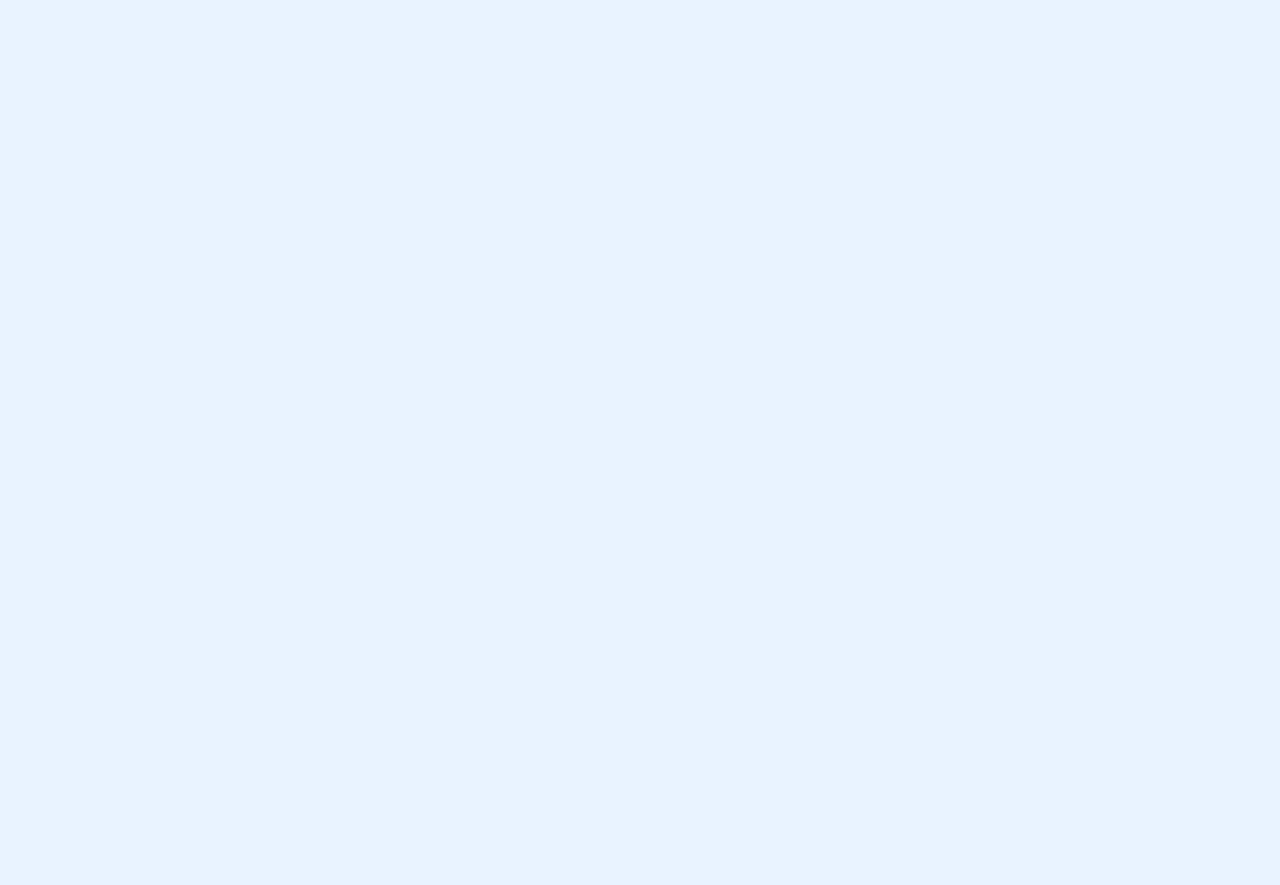
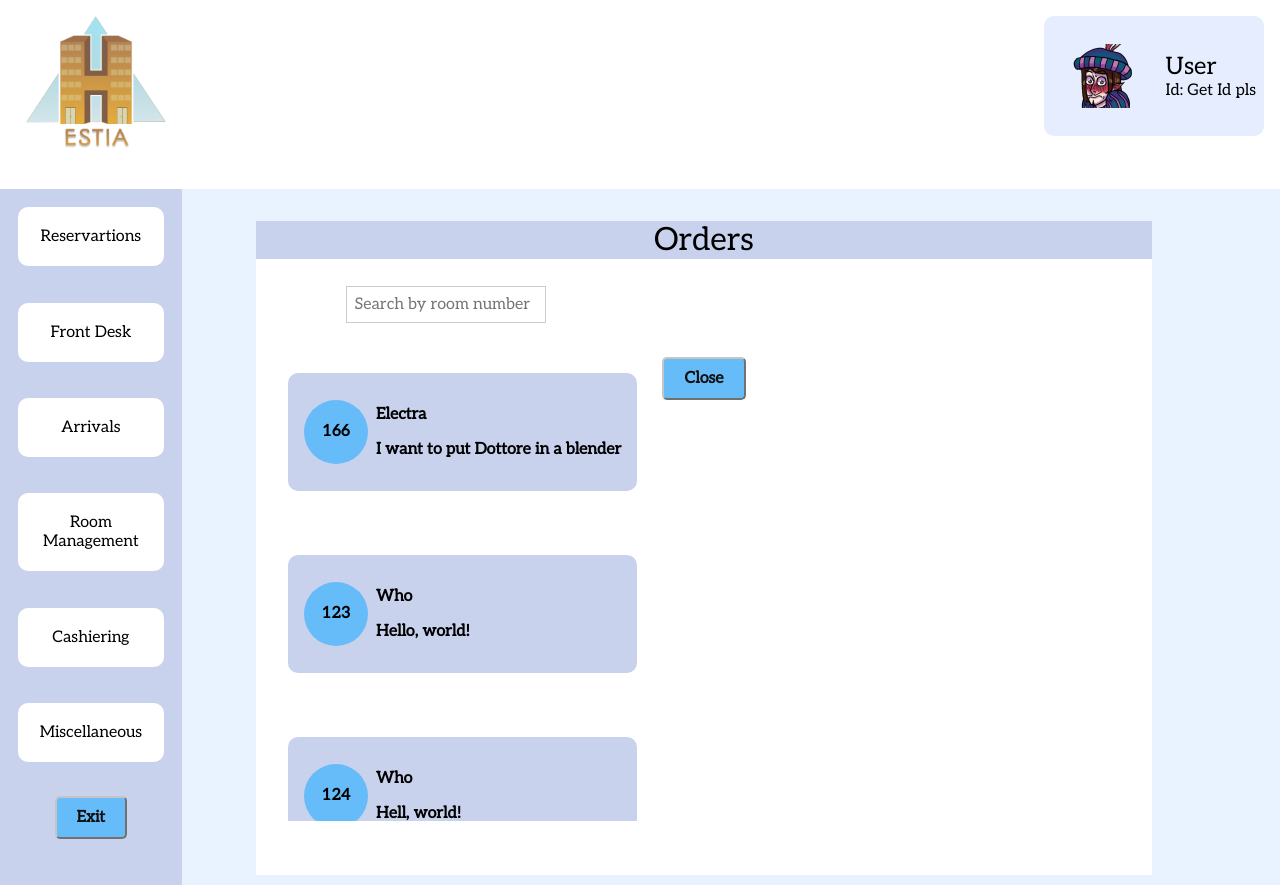
Before and after one commit to AAAlex-123/Hotel-Room-Management-System, a React (Create React App) app in the folder src/web/react-typescript-demo/: page /orders in a window 1280 px wide. Before the commit this address had no page. Before the commit the page ends 800 px from the top, so only its background shows below. Built offline with nearby package versions, Linux system fonts and the light colour scheme.

Commit message:
more stuff estoy loco

```diff
--- a/src/web/react-typescript-demo/src/App.tsx
+++ b/src/web/react-typescript-demo/src/App.tsx
@@ -13,9 +13,12 @@ import Arrivals from './Pages/Arrivals';
 import RoomManagement from './Pages/RoomManagement';
 import MaidManagement from './Pages/MaidManagement';
 import Cashiering from './Pages/Cashiering';
+import Billing from './Pages/Billing';
 import Misc from './Pages/Misc';
 import EndOfDay from './Pages/EndOfDay';
 import GuestMessages from './Pages/GuestMessages'
+import StaffMessages from './Pages/StaffMessages';
+import Orders from './Pages/Orders';
 
 function App() {
   return (
@@ -33,9 +36,12 @@ function App() {
           <Route path="/room-management" element={<RoomManagement/>}/>
           <Route path="/maid-management" element={<MaidManagement/>} />
           <Route path="/cashiering" element={<Cashiering/>}/>
+          <Route path="/billing" element={<Billing/>}/>
           <Route path="/misc" element={<Misc/>}/>
           <Route path="/end-of-day" element={<EndOfDay/>}/>
           <Route path="/guest-messages" element={<GuestMessages/>}/>
+          <Route path="/staff-messages" element={<StaffMessages/>}/>
+          <Route path="/orders" element={<Orders/>}/>
           <Route path="/" element={<Login/>}/>
         </Routes>
         </Router>
--- a/src/web/react-typescript-demo/src/Components/SideBar.tsx
+++ b/src/web/react-typescript-demo/src/Components/SideBar.tsx
@@ -15,7 +15,7 @@ export default function SideBar() {
         <div onClick={() => changePage('/reservations', navigate)}>Reservartions</div>
         <div onClick={() => changePage('/front desk', navigate)}>Front Desk</div>
         <div onClick={() => changePage('/arrivals', navigate)}>Arrivals</div>
-        <div onClick={() => changePage('/room management', navigate)}>Room Management</div>
+        <div onClick={() => changePage('/room-management', navigate)}>Room Management</div>
         <div onClick={() => changePage('/cashiering', navigate)}>Cashiering</div>
         <div onClick={() => changePage('/misc', navigate)}>Miscellaneous</div>
 
--- /dev/null
+++ b/src/web/react-typescript-demo/src/Pages/Billing.tsx
@@ -0,0 +1,67 @@
+import Layout from '../Components/Layout'
+import Details from '../Components/Details';
+import SmallScreen from '../Components/SmallScreen'
+import Search from '../Components/Search';
+import React, { useState} from 'react';
+import { Link } from 'react-router-dom';
+import Button from "react-bootstrap/Button";
+
+const Billing: React.FC = () => {
+  const titles = ['28/04/2023 Room Charge', '28/04/2023 Food', '29/04/2023 Pool Usage'];
+  const content = ['540.10', '30.45', '50.00'];
+  const elem = 3;
+  const text= "Close";
+  const label= 'Billing';
+
+  const [showDetails, setShowDetails] = useState(false);
+
+  const handleSearch = (searchQuery: string) => {
+
+    setShowDetails(true);
+  };
+
+  const closeDetails = () => {
+    setShowDetails(false);
+  };
+
+
+
+    return (
+      <>
+      <div><Layout title={'Billing'}/> </div>
+      <div> <SmallScreen label={label}/>
+      <div className="res-container">
+      <div className="whiteBox">
+      <Search onSearch={handleSearch} label="Reservation ID: "/>
+
+
+
+       {showDetails && (
+        <Details
+          titles={titles}
+          content={content}
+          elem={elem}
+          text={text}
+          text2={null}
+          onClose={closeDetails}
+        />
+      )}
+
+            <Link to='/cashiering'>
+            <Button className="blueButton" type="submit">
+
+              Close
+
+            </Button>
+          </Link>
+
+
+        </div>
+        </div>
+        </div>
+    </>
+
+    )
+
+    }
+export default Billing;
--- /dev/null
+++ b/src/web/react-typescript-demo/src/Pages/Orders.tsx
@@ -0,0 +1,53 @@
+import React, { useState } from 'react'
+import Layout from '../Components/Layout'
+import SmallScreen from '../Components/SmallScreen'
+import { Link } from 'react-router-dom';
+import Button from "react-bootstrap/Button";
+import MessageList, {MessageData} from '../Components/MessageList';
+
+const Orders: React.FC = () => {
+    const label= 'Orders';
+    const [messages, setMessages] = useState<MessageData[]>([
+        { num: '166', text: 'I want to put Dottore in a blender' , name:"Electra"},
+        { num: '123', text: 'Hello, world!' , name: "Who"},
+        { num: '124', text: 'Hell, world!' , name: "Who"},
+        { num: '125', text: 'Help, world!' , name: "Who"},
+        { num: '126', text: 'Hello, word!' , name: "Who"},
+        { num: '127', text: 'He would!' , name: "Who"},
+        { num: '128', text: 'Hell, word!' , name: "Who"},
+        { num: '129', text: 'Hello, world.' , name: "Who"},
+
+      ]);
+
+      const handleDeleteMessage = (message: MessageData) => {
+        setMessages((prevMessages) => prevMessages.filter((m) => m !== message));
+      };
+      return (
+        <>
+        <div><Layout title={'Orders'}/> </div>
+        <div> <SmallScreen label={label}/>
+        <div className="res-container">
+      <div className="whiteBox">
+        <MessageList messages={messages} onDeleteMessage={handleDeleteMessage}/>
+
+      <Link to='/misc'>
+            <Button className="blueButton" type="submit">
+
+              Close
+
+            </Button>
+          </Link>
+
+          </div>
+
+          </div>
+
+
+
+         </div>
+        </>
+
+      )
+    }
+
+  export default Orders;
--- /dev/null
+++ b/src/web/react-typescript-demo/src/Pages/StaffMessages.tsx
@@ -0,0 +1,53 @@
+import React, { useState } from 'react'
+import Layout from '../Components/Layout'
+import SmallScreen from '../Components/SmallScreen'
+import { Link } from 'react-router-dom';
+import Button from "react-bootstrap/Button";
+import MessageList, {MessageData} from '../Components/MessageList';
+
+const StaffMessages: React.FC = () => {
+    const label= 'Staff Messages';
+    const [messages, setMessages] = useState<MessageData[]>([
+        { num: '166', text: 'I want to put Dottore in a blender' , name:"Electra"},
+        { num: '123', text: 'Hello, world!' , name: "Who"},
+        { num: '124', text: 'Hell, world!' , name: "Who"},
+        { num: '125', text: 'Help, world!' , name: "Who"},
+        { num: '126', text: 'Hello, word!' , name: "Who"},
+        { num: '127', text: 'He would!' , name: "Who"},
+        { num: '128', text: 'Hell, word!' , name: "Who"},
+        { num: '129', text: 'Hello, world.' , name: "Who"},
+
+      ]);
+
+      const handleDeleteMessage = (message: MessageData) => {
+        setMessages((prevMessages) => prevMessages.filter((m) => m !== message));
+      };
+      return (
+        <>
+        <div><Layout title={'Staff Messages'}/> </div>
+        <div> <SmallScreen label={label}/>
+        <div className="res-container">
+      <div className="whiteBox">
+        <MessageList messages={messages} onDeleteMessage={handleDeleteMessage}/>
+
+      <Link to='/misc'>
+            <Button className="blueButton" type="submit">
+
+              Close
+
+            </Button>
+          </Link>
+
+          </div>
+
+          </div>
+
+
+
+         </div>
+        </>
+
+      )
+    }
+
+  export default StaffMessages;
```
Also changed, not shown: src/web/react-typescript-demo/src/Pages/CheckOut.tsx (added, +68 -0 lines).
